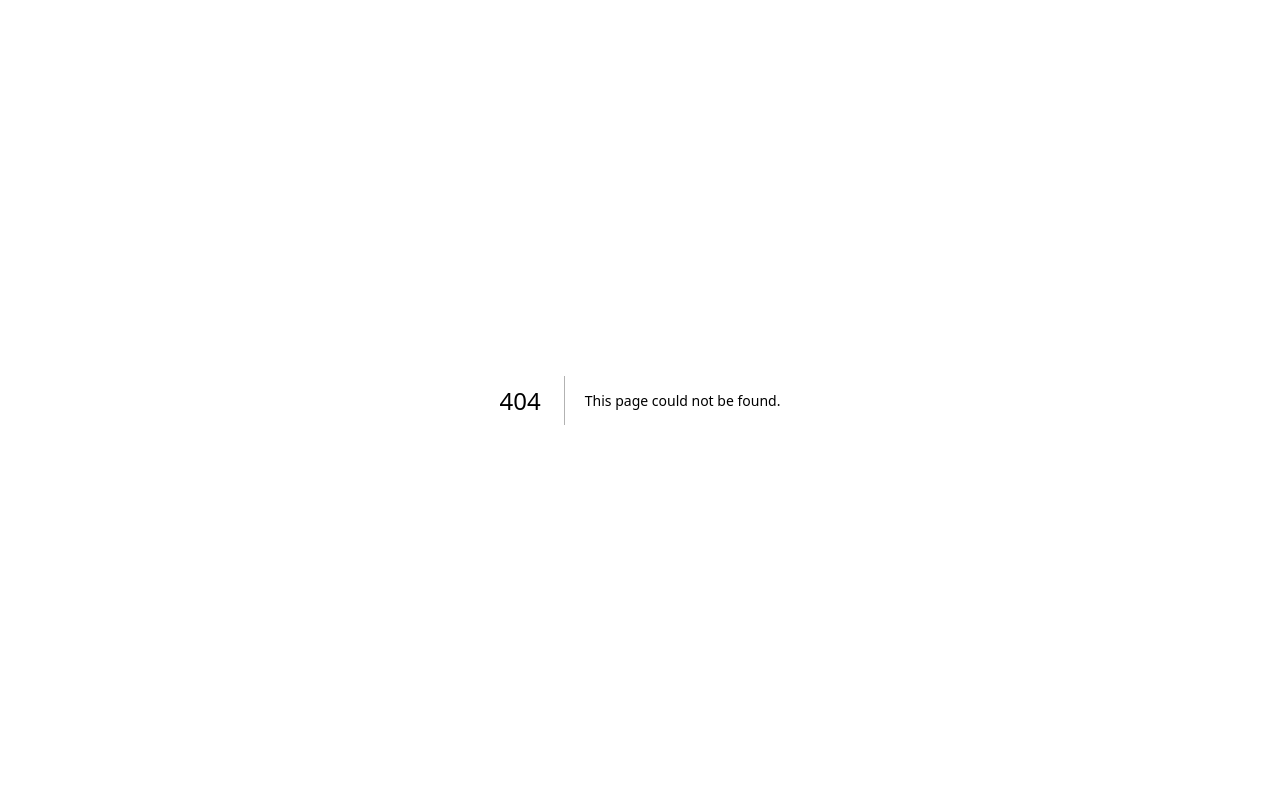
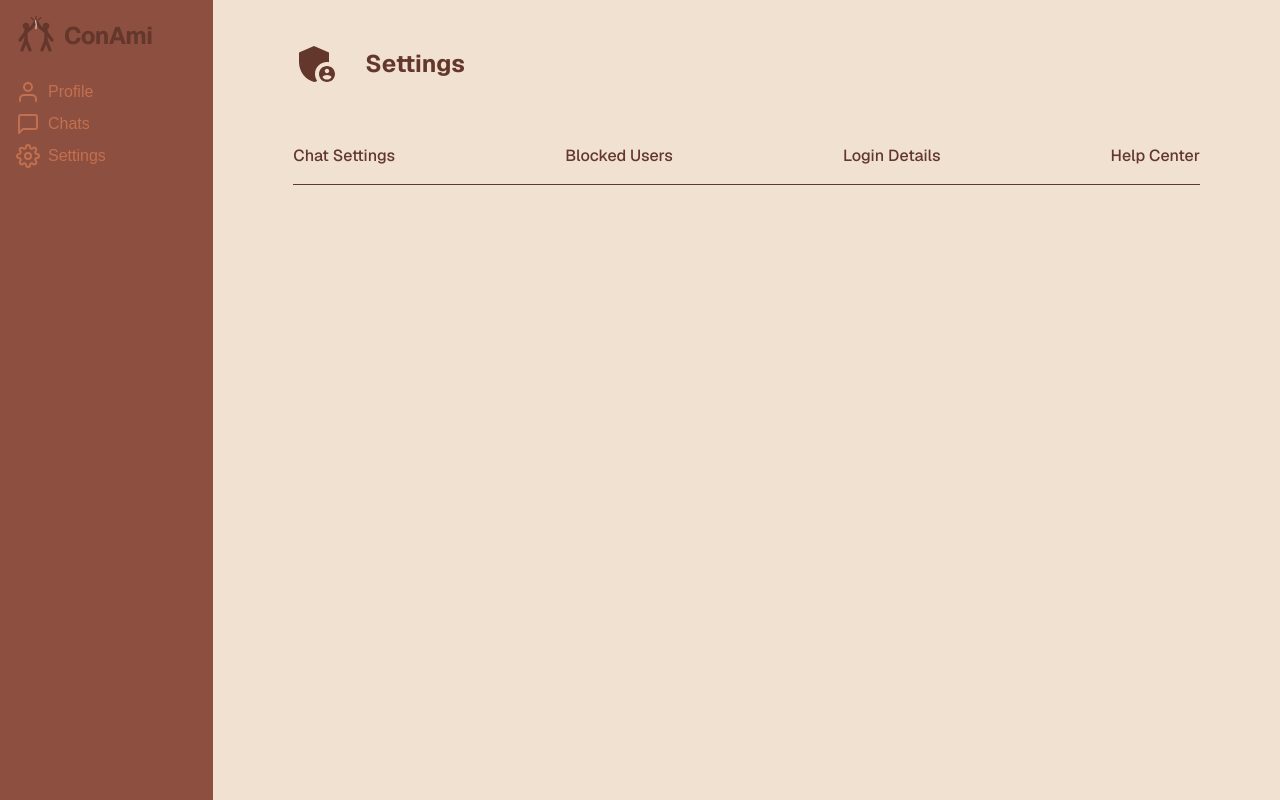
Before and after one commit to Fabiang120/ConAmi, a Next.js app in the folder conami/: page /Settings in a window 1280 px wide. Before the commit this address had no page. Built offline with nearby package versions, Linux system fonts and the light colour scheme.

Commit message:
Made home-screens follow a grid format and started working on settings screen

```diff
--- a/conami/src/app/ChatRoom/ChatList.js
+++ b/conami/src/app/ChatRoom/ChatList.js
@@ -1,6 +1,6 @@
 export default function ChatList({chats, setActiveChatId, activeChatId}) {
     return (
-        <div className="w-70 h-full  overflow-y-auto ">
+        <div className="h-full overflow-y-auto ">
             <h1 className="text-2xl font-bold p-6">Messages</h1>
             {chats.map(chat=> {
                 const lastMes = chat.messages[chat.messages.length-1]
--- a/conami/src/app/ChatRoom/ChatWindow.js
+++ b/conami/src/app/ChatRoom/ChatWindow.js
@@ -35,13 +35,13 @@ export default function ChatWindow({activeChat, setChats, setActiveChatId}) {
 
   if(!activeChat){
     return (
-      <div className="flex-1 flex items-center justify-center bg-white shadow-lg">
+      <div className="h-full flex items-center justify-center bg-white shadow-lg">
         <p className="text-gray-400 text-xl"> Select a chat to start messaging</p>
       </div>
     )
   }
   return (
-        <div className="flex flex-col h-screen w-223 bg-[#f0e1d1] shadow-lg">
+        <div className="flex flex-col h-full bg-[#f0e1d1] shadow-lg">
           {/* GroupName */}
 
           <div className='p-4 flex items-center gap-3 bg-white'>
--- a/conami/src/app/ChatRoom/page.js
+++ b/conami/src/app/ChatRoom/page.js
@@ -12,18 +12,30 @@ export default function ChatRoom() {
 
     const activeChat = chats.find(chat => chat.id === activeChatId);
   return (
-    <div className="flex h-screen  overflow-hidden">
-          <Sidebar/>
+    <div className="grid grid-cols-12 min-h-screen">
 
-            <ChatList
-            chats={chats}
-            setActiveChatId = {setActiveChatId}
-            activeChatId ={activeChatId}/>
+      {/* Sidebar */}
+      <div className="col-span-12 md:col-span-3 lg:col-span-2">
+        <Sidebar />
+      </div>
 
-            <ChatWindow
-            activeChat={activeChat}
-            setChats={setChats}
-            setActiveChatId={setActiveChatId}/>
+      {/* Chat List */}
+      <div className="col-span-12 md:col-span-3 lg:col-span-3">
+        <ChatList
+          chats={chats}
+          setActiveChatId={setActiveChatId}
+          activeChatId={activeChatId}
+        />
+      </div>
+
+      {/* Chat Window */}
+      <div className="col-span-12 md:col-span-6 lg:col-span-7">
+        <ChatWindow
+          activeChat={activeChat}
+          setChats={setChats}
+          setActiveChatId={setActiveChatId}
+        />
+      </div>
     </div>
   );
 }
--- a/conami/src/app/Components/Logo.js
+++ b/conami/src/app/Components/Logo.js
@@ -1,13 +1,11 @@
 export default function Logo() {
     return (
-        <div className="flex items-center gap-3 mb-6">
+        <div className="flex items-center gap-2 mb-6 w-full overflow-hidden">
             <svg
-                width="60"
-                height="60"
                 viewBox="0 0 100 100"
                 fill="none"
                 xmlns="http://www.w3.org/2000/svg"
-                className="text-[#63372c]"
+                className="w-10 h-auto text-[#63372c] flex-shrink-0"
             >
                 {/* Person 1 (Left) */}
                 <circle cx="25" cy="25" r="8" fill="currentColor" />
@@ -111,7 +109,7 @@ export default function Logo() {
                 />
 
             </svg>
-            <span className="text-3xl font-bold font-sans tracking-tight text-[#63372c]">
+            <span className="text-2xl font-bold font-sans tracking-tight text-[#63372c] whitespace-nowrap">
                 ConAmi
             </span>
         </div>
--- a/conami/src/app/Components/sidebar.js
+++ b/conami/src/app/Components/sidebar.js
@@ -5,13 +5,12 @@ import Logo from "./Logo";
 export default function Sidebar() {
     return (
         <div
-            className="transition-all duration-300 min-h-screen w-56"
+            className="transition-all duration-300 min-h-full"
             style={{ backgroundColor: "#8D4F3F" }}
         >
             <nav className="p-4 space-y-2 text-white">
-                <Link
-                href= "/Home">
-                <Logo/>
+                <Link href="/Home">
+                    <Logo />
                 </Link>
 
                 <Link
@@ -30,10 +29,13 @@ export default function Sidebar() {
                     Chats
                 </Link>
 
-                <a className="flex items-center gap-2 text-[#C37050] hover:text-white cursor-pointer">
+                <Link
+                    href="/Settings"
+                    className="flex items-center gap-2 text-[#C37050] hover:text-white"
+                >
                     <FiSettings size={24} />
                     Settings
-                </a>
+                </Link>
 
             </nav>
         </div>
--- a/conami/src/app/Profile/page.js
+++ b/conami/src/app/Profile/page.js
@@ -1,5 +1,5 @@
 "use client";
-import Sidebar from '../Components/sidebar.js'
+import Sidebar from "../Components/sidebar.js"
 import { FiSend } from "react-icons/fi";
 import React, { useEffect, useState, useRef } from "react";
 
@@ -11,9 +11,11 @@ export default function Profile(){
     const [gender, setGender] = useState("");
 
     return(
-    <div className="flex h-screen  overflow-hidden">
-        <Sidebar/>
-        <div className="flex-1 min-h-screen items-center justify-center font-sans bg-[#f0e1d1]">
+    <div className="grid grid-cols-12 min-h-screen">
+            <div className="col-span-12 md:col-span-3 lg:col-span-2">
+                <Sidebar />
+            </div>
+            <div className="col-span-12 md:col-span-9 lg:col-span-10 bg-[#f0e1d1] font-sans">
             <h1 className="text-3xl py-4 font-semibold mb-6 justify-center items-center leading-tight tracking-tight flex">
                 Create your profile
             </h1>
--- /dev/null
+++ b/conami/src/app/Settings/page.js
@@ -0,0 +1,35 @@
+"use client";
+import Sidebar from "../Components/sidebar.js"
+import { MdAdminPanelSettings } from "react-icons/md";
+
+export default function Settings(){
+    return(
+        <div className ="grid grid-cols-12 min-h-screen">
+            <div className="col-span-12 md:col-span-3 lg:col-span-2">
+                <Sidebar />
+            </div>
+            <div className="col-span-12 md:col-span-9 lg:col-span-10 bg-[#f0e1d1] font-sans px-20">
+                <div className="flex items-center py-6">
+                    <MdAdminPanelSettings size={48} className="text-[#63372c]" />
+                    <h1 className="text-2xl font-bold p-6">Settings</h1>
+                </div>
+                <ul className="flex justify-between text-[#63372c] font-medium">
+                    <li className="py-4 cursor-pointer hover:text-black">
+                        Chat Settings
+                    </li>
+                    <li className="py-4 cursor-pointer hover:text-black">
+                        Blocked Users
+                    </li>
+                    <li className="py-4 cursor-pointer hover:text-black">
+                        Login Details
+                    </li>
+                    <li className="py-4 cursor-pointer hover:text-black">
+                        Help Center
+                    </li>
+                </ul>
+                <div className="h-px bg-[#63372c]" />
+            </div>
+
+        </div>
+    )
+}
```
